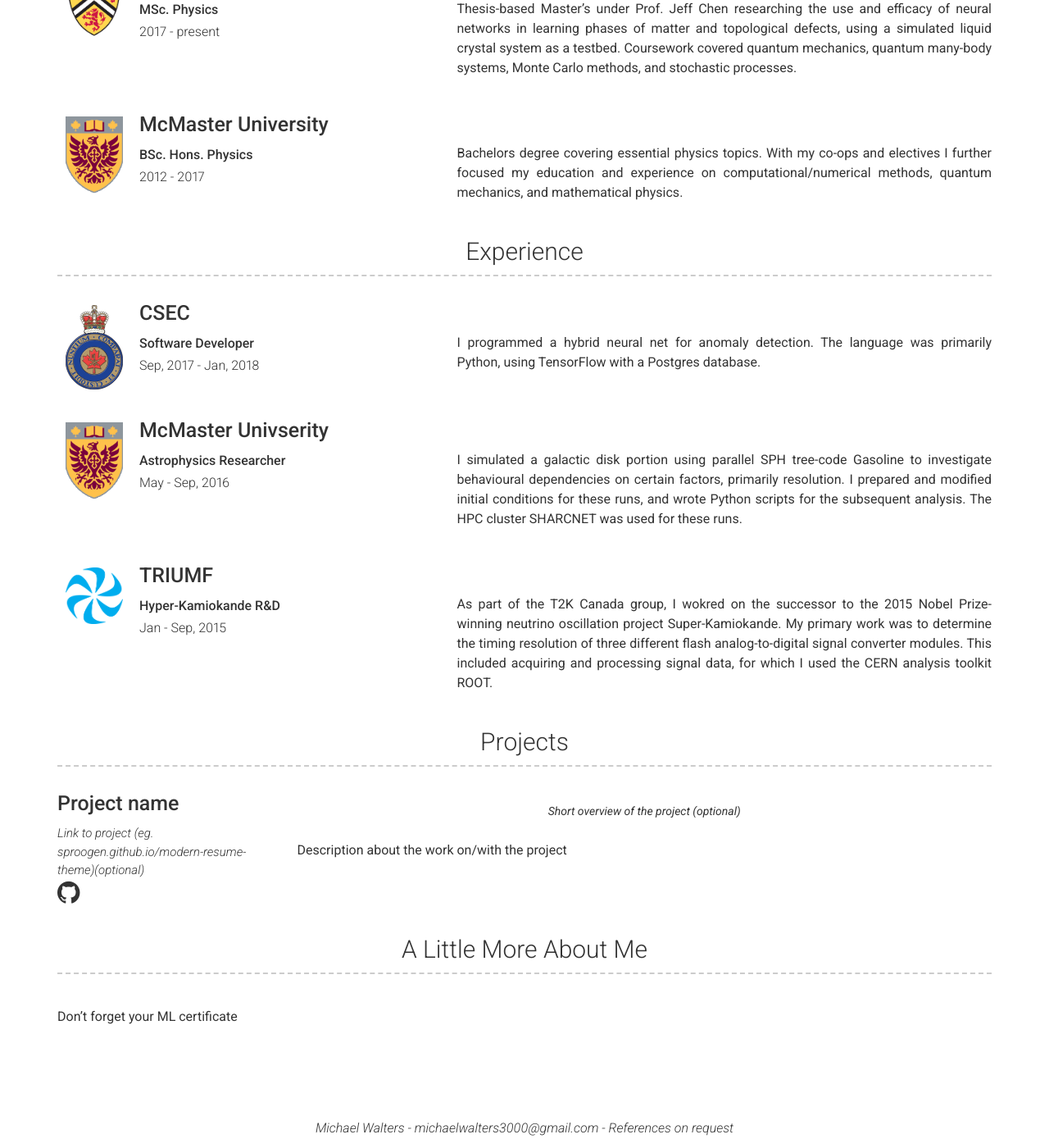
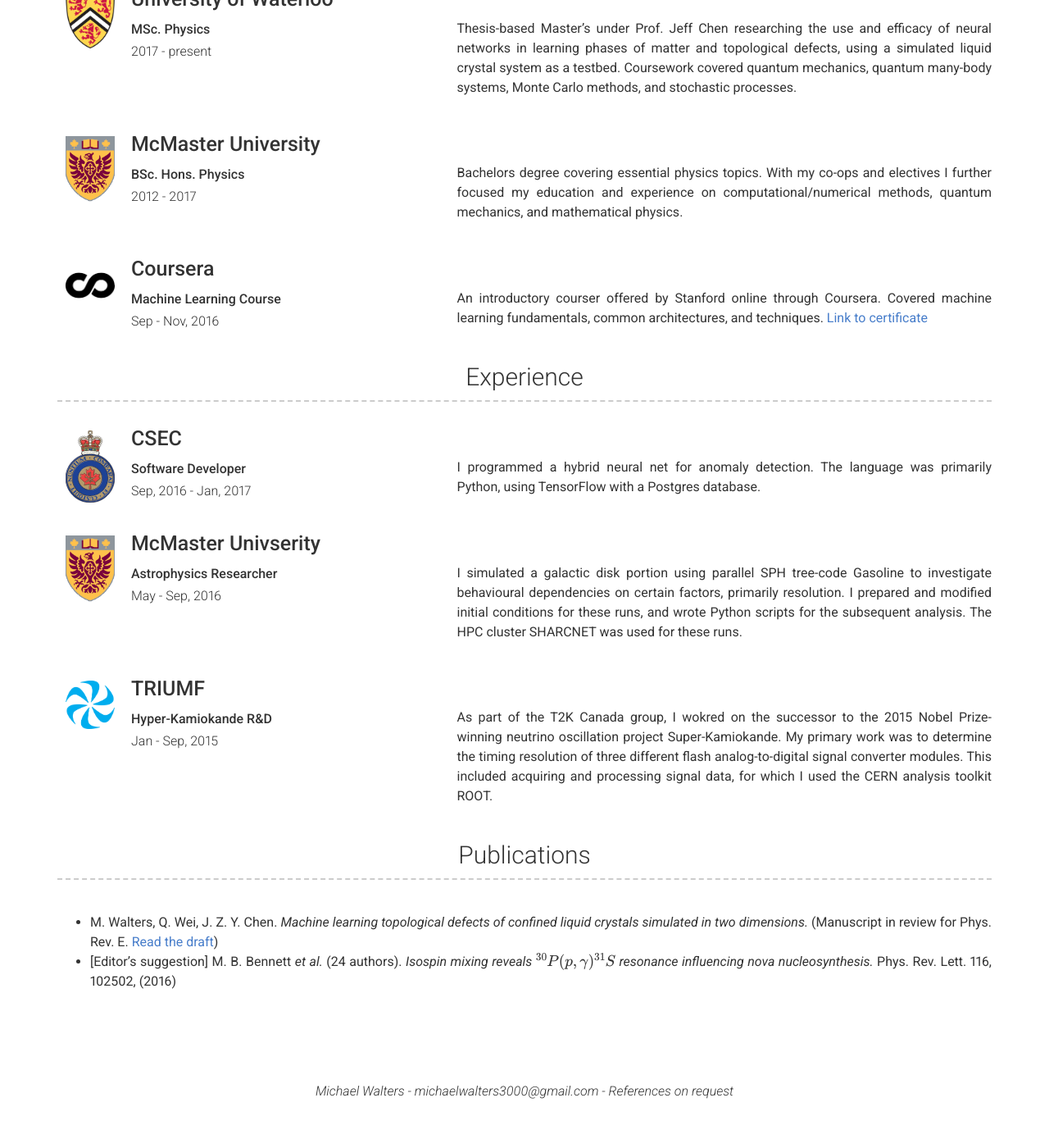
Before and after one commit to m-walters/m-walters.github.io, a Jekyll site: the page built from index.md, in a window 1280 px wide and 1400 px high, scrolled down 777 px. Shown: the whole window at 82% size. Built offline with Jekyll 4.4.1, drawn with Linux system fonts in a browser that asks for light colours; formulas are drawn with MathJax 3; after the commit the page ends 2132 px from its top, so only the background shows below that; some of the changed text lies outside the part shown.

Commit message:
kramdown, mathjax and more

```diff
--- a/Gemfile
+++ b/Gemfile
@@ -1,2 +1,3 @@
 source "https://rubygems.org"
+gem 'kramdown'
 gemspec
--- a/_config.yml
+++ b/_config.yml
@@ -31,6 +31,7 @@
   at McMaster University, and developed software at the Canada's Communications Security Establishment.
   <br/>
   Non-academically, I've dabbled in claywork, woodworking, music writing, and killing any plant I try to grow.
+  <br/>
   I also make a *mean* frozen pizza.
 
 
@@ -44,9 +45,13 @@
 # education_title: Education #(Use this to override about education section title)
 
 # More Section
-# more_title: A Little More About Me #(Use this to override about more section title)
+more_title: Publications #(Use this to override about more section title)
 more_content: | # this will include new lines to allow paragraphs
-  Don't forget your ML certificate
+  - M. Walters, Q. Wei, J. Z. Y. Chen. _Machine learning topological defects of confined liquid crystals simulated
+  in two dimensions._ (Manuscript in review for Phys. Rev. E. [Read the draft](/assets/walters.pdf))
+  - [Editor's suggestion] M. B. Bennett _et al._ (24 authors). _Isospin mixing reveals $$^{30}P(p,\gamma)^{31}S$$ resonance influencing nova nucleosynthesis._
+  Phys. Rev. Lett. 116, 102502, (2016)
+
 
 # Footer
 footer_show_references: true
@@ -55,6 +60,8 @@
 # theme: modern-resume-theme (Use this is you are hosting your resume yourself)
 # remote_theme: sproogen/modern-resume-theme (Use this if you are hosting your resume on GitHub)
 
+markdown: kramdown
+
 sass:
   sass_dir: _sass
   style: compressed
--- a/_data/education.yml
+++ b/_data/education.yml
@@ -18,3 +18,13 @@
     Bachelors degree covering essential physics topics. With my co-ops and electives I further focused
     my education and experience on computational/numerical methods, quantum mechanics, and mathematical
     physics.
+
+- name: Coursera
+  image: "assets/images/coursera-logo.png"
+  dates: Sep - Nov, 2016
+  qualification: Machine Learning Course
+  quote: >
+  description: |
+    An introductory courser offered by Stanford online through Coursera. Covered machine learning fundamentals,
+    common architectures, and techniques.
+    [Link to certificate](https://www.coursera.org/account/accomplishments/certificate/XUX6LULU9G8W)
--- a/_data/experience.yml
+++ b/_data/experience.yml
@@ -2,7 +2,7 @@
 - company: CSEC
   image: "assets/images/CSEC_logo_canada.svg"
   job_title: Software Developer
-  dates: Sep, 2017 - Jan, 2018
+  dates: Sep, 2016 - Jan, 2017
   quote: >
   description: | # this will include new lines to allow paragraphs
     I programmed a hybrid neural net for anomaly detection. The language was primarily Python,
--- a/_includes/education.html
+++ b/_includes/education.html
@@ -3,7 +3,7 @@
   {% for education in site.data.education %}
     <div class="row clearfix education">
       <div class="col-xs-12 col-sm-6 col-md-5 col-print-12 left-column"> <!--- normally ends with left-column -->
-				<img src="{{ education.image }}" width="100" style="padding: 0.5em 2em 0.5em 1em;float:left">
+				<img src="{{ education.image }}" width="90" style="padding: 0.5em 2em 0.5em 1em;float:left">
         <h4>{{ education.name }}</h4>
         <p><b>{{ education.qualification }}</b></p>
         <p>{{ education.dates }}</p>
--- a/_includes/experience.html
+++ b/_includes/experience.html
@@ -3,7 +3,7 @@
   {% for experience in site.data.experience %}
     <div class="row clearfix experience">
       <div class="col-xs-12 col-sm-6 col-md-5 col-print-12 left-column">
-				<img src="{{ experience.image }}" width="100" style="padding: 0.5em 2em 0.5em 1em;float:left">
+				<img src="{{ experience.image }}" width="90" style="padding: 0.5em 2em 0.5em 1em;float:left">
         <h4 class="name">
           {%- if experience.link -%}
             {% include a.html href=experience.link %}
--- a/_layouts/default.html
+++ b/_layouts/default.html
@@ -1,5 +1,6 @@
 <!DOCTYPE html>
 <html lang="{{ page.lang | default: site.lang | default: " en " }}">
+<script type="text/javascript" src="https://cdn.rawgit.com/mathjax/MathJax/2.7.1/MathJax.js?config=TeX-AMS-MML_HTMLorMML"></script>
 
 {%- include head.html -%}
 
@@ -20,9 +21,11 @@
         {%- include experience.html -%}
       {%- endif -%}
 
+<!---
       {%- if site.data.projects.size > 0 -%}
         {%- include projects.html -%}
       {%- endif -%}
+-->
 
       {%- if site.more_content -%}
         {%- include more.html -%}
```
Also changed, not shown: README.md, assets/images/coursera-logo.png (added), assets/images/waterloo-plain-crest.png, 2 other files.
